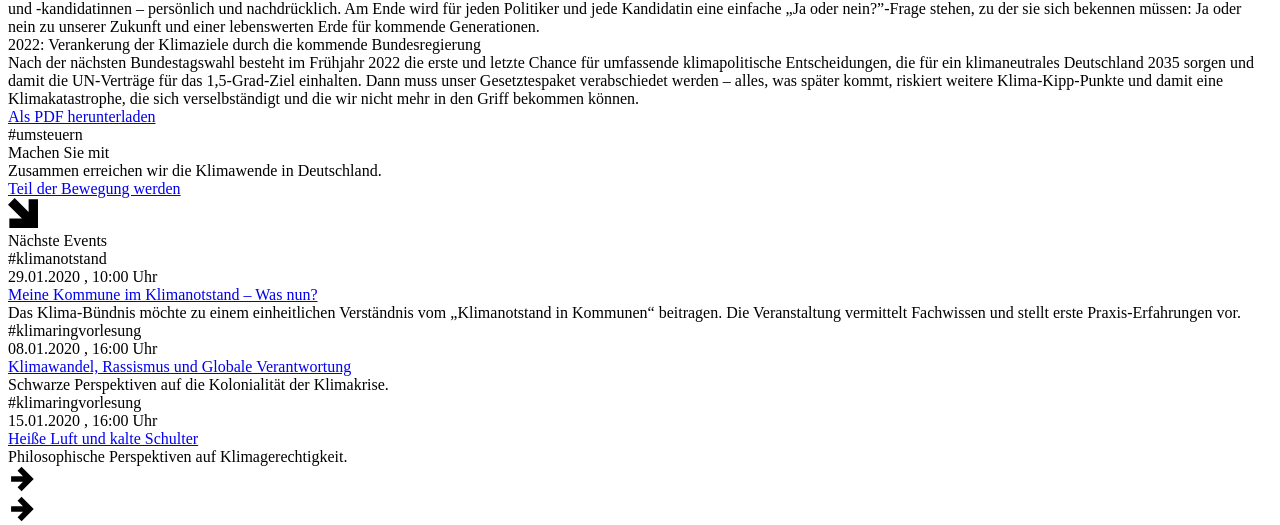
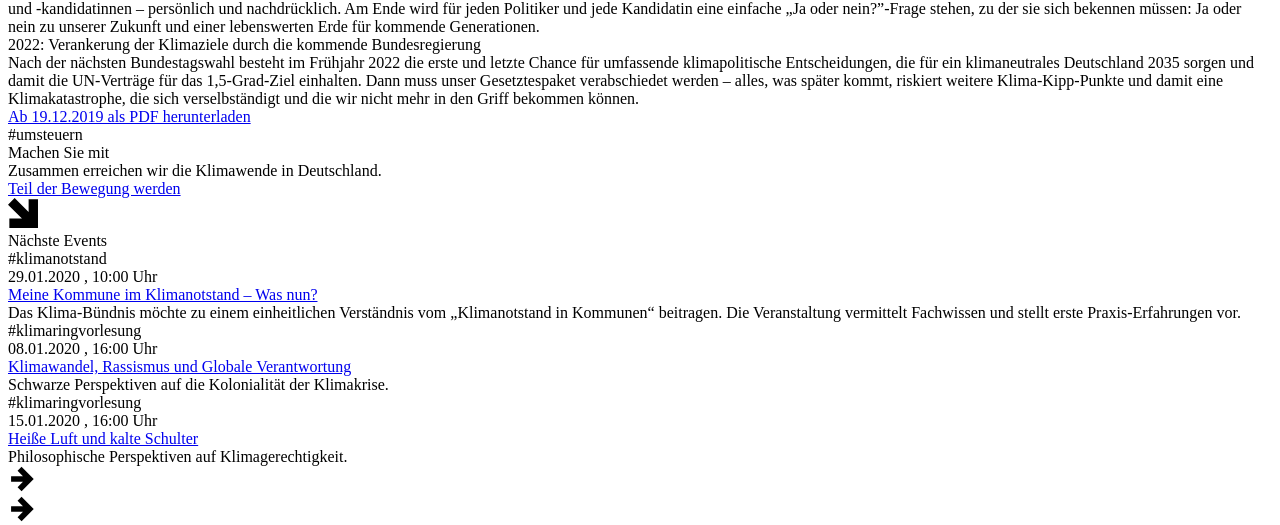
Before and after one commit to GermanZero-de/websitev1, a Node project: template src/pages/klimaplan.pug in a window 1280 px wide. Shown: the part 2995-3520 px from the top of the page. Run offline with Node 20 templates, Linux system fonts and the light colour scheme; the template is opened without the code that fills it, so the values that code supplies are empty; some libraries are stand-ins or nearby versions; grey boxes are pictures that could not be loaded.

Commit message:
fixing file that should not be there

```diff
--- a/src/partials/screens/faq-screen.pug
+++ b/src/partials/screens/faq-screen.pug
@@ -19,4 +19,4 @@
                             .title.title--size-h5.font-secondary.font-bold.mb-1 2022: Verankerung der Klimaziele durch die kommende Bundesregierung
                             .content.content--size-2.font-secondary Nach der nächsten Bundestagswahl besteht im Frühjahr 2022 die erste und letzte Chance für umfassende klimapolitische Entscheidungen, die für ein klimaneutrales Deutschland 2035 sorgen und damit die UN-Verträge für das 1,5-Grad-Ziel einhalten. Dann muss unser Gesetztespaket verabschiedet werden – alles, was später kommt, riskiert weitere Klima-Kipp-Punkte und damit eine Klimakatastrophe, die sich verselbständigt und die wir nicht mehr in den Griff bekommen können.
                     div.text-center
-                        a.button.button--primary(href="https://drive.google.com/file/d/1MSlPvtZ0JfZNHqRh1TUC7U6TIQQDvn2-/view?usp=sharing" download) Als PDF herunterladen
+                        a.button.button--primary(href="/" download) Ab 19.12.2019 als PDF herunterladen
```
